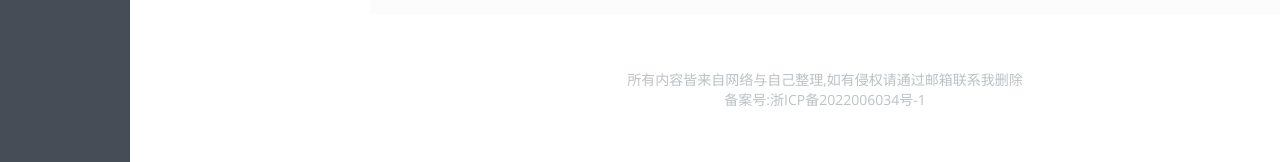
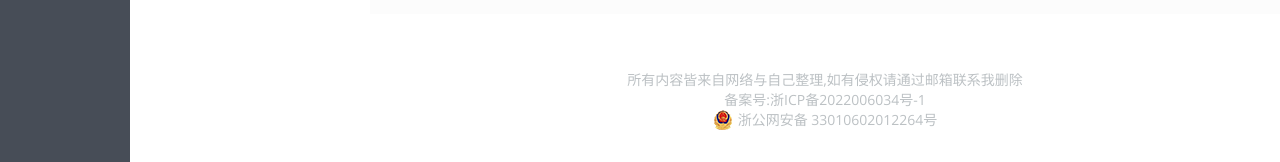
Before and after one commit to zlmlzz/zlmlzz.github.io, a Jekyll site: the page built from index.md, in a window 1280 px wide. Shown: the part 1617-1779 px from the top of the page. Built offline with Jekyll 4.4.1, drawn with Linux system fonts in a browser that asks for light colours; some web fonts are replaced.

Commit message:
fancy ei tmp bei an

```diff
--- a/_layouts/default.html
+++ b/_layouts/default.html
@@ -14,6 +14,11 @@ layout: compress
         <div class="container">
           <p class="footer-entry">所有内容皆来自网络与自己整理,如有侵权请通过邮箱联系我删除</p>
           备案号:<a class="footer-entry" style="text-decoration:none;color: #BCC1C4;" href="https://beian.miit.gov.cn/" target="_blank">浙ICP备2022006034号-1</a>
+        </div>
+        <div style="width:300px;margin:0 auto;">
+          <a target="_blank" href="http://www.beian.gov.cn/portal/registerSystemInfo?recordcode=33010602012264" style="display:inline-block;text-decoration:none;height:20px;line-height:20px;">
+            <img src="assets/img/beian.png" style="float:left;"/><p style="float:left;height:20px;line-height:20px;margin: 0px 0px 0px 5px; color:#BCC1C4;">浙公网安备 33010602012264号</p>
+          </a>
         </div>
       </div>
     </main>
```
Also changed, not shown: assets/img/beian.png (added).
